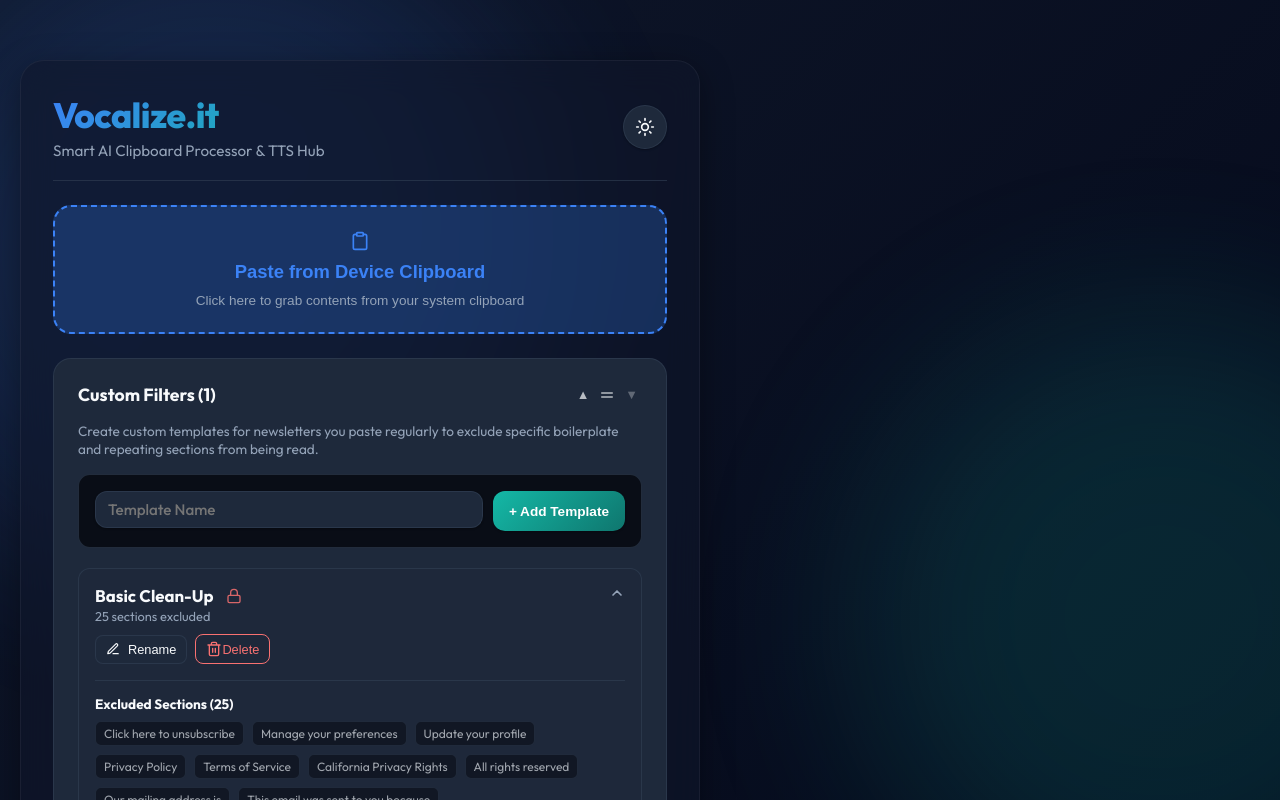
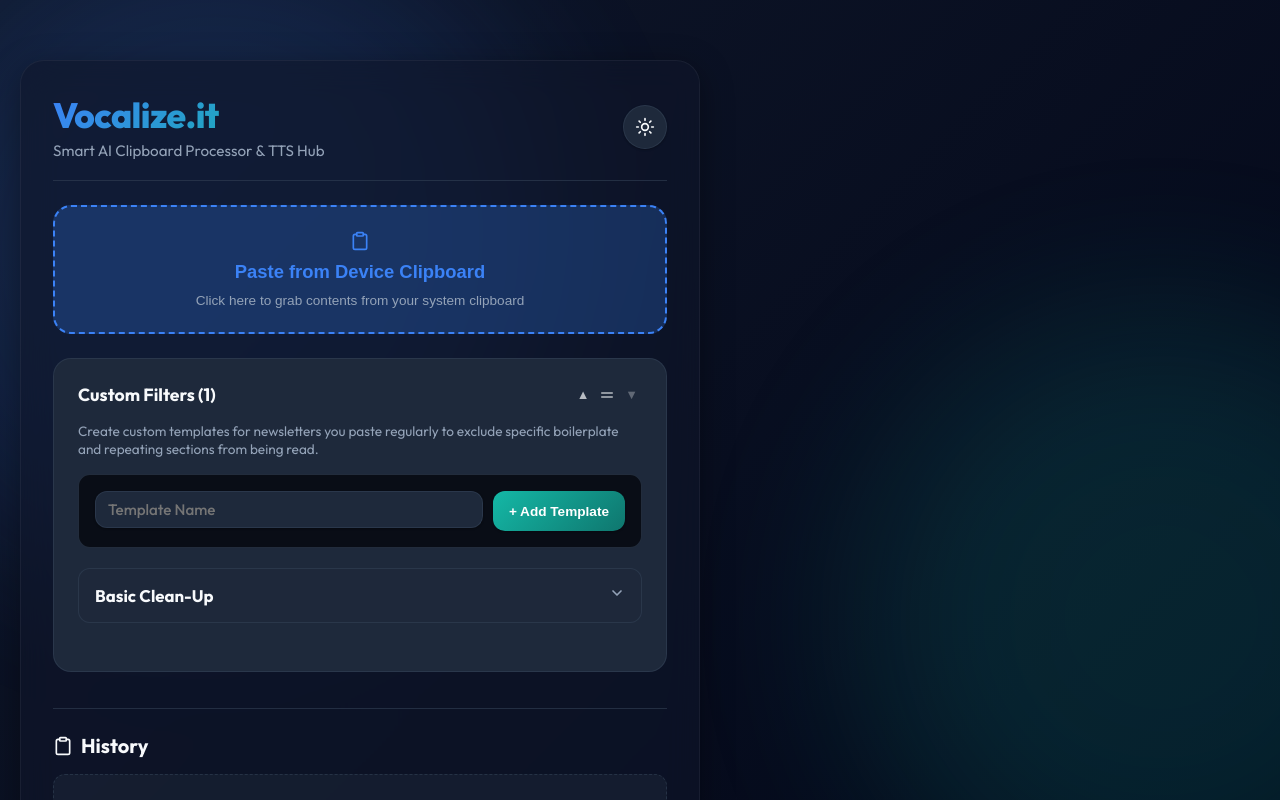
Before and after one commit to dnatisdale/vocalize-it, a React (Vite) app: page / in a window 1280 px wide. Shown: the top 800 px of the page. Built offline with nearby package versions, Linux system fonts and the light colour scheme.

Commit message:
UX: decouple template expansion state from active template selection so they remain collapsed by default

```diff
--- a/src/App.jsx
+++ b/src/App.jsx
@@ -251,6 +251,8 @@
     }
   });
 
+  const [expandedTemplateId, setExpandedTemplateId] = useState(null);
+
   const [selectedTemplateId, setSelectedTemplateId] = useState(() => {
     if (typeof window !== "undefined") {
       const saved = localStorage.getItem("vocalize_selected_template_id");
@@ -414,6 +416,7 @@
 
     // Automatically select the newly created template
     setSelectedTemplateId(newId);
+    setExpandedTemplateId(newId);
 
     // If we have active text, immediately switch to Clean-It-Up mode, open the tuner, and scroll to it
     if (clipboardText) {
@@ -1572,7 +1575,7 @@
                 ) : (
                   <div style={{ display: "flex", flexDirection: "column", gap: "12px", marginBottom: "24px" }}>
                     {templates.map(tpl => {
-                      const isExpanded = selectedTemplateId === tpl.id;
+                      const isExpanded = expandedTemplateId === tpl.id;
                       return (
                         <div
                           key={tpl.id}
@@ -1591,10 +1594,10 @@
                               if (isExpanded) {
                                 // Collapsing: lock it automatically
                                 setTemplates(prev => prev.map(t => t.id === tpl.id ? { ...t, isLocked: true } : t));
-                                setSelectedTemplateId("none");
+                                setExpandedTemplateId(null);
                               } else {
                                 // Expanding
-                                setSelectedTemplateId(tpl.id);
+                                setExpandedTemplateId(tpl.id);
                               }
                             }}
                             title={isExpanded ? "Collapse" : "Expand to manage sections"}
```
